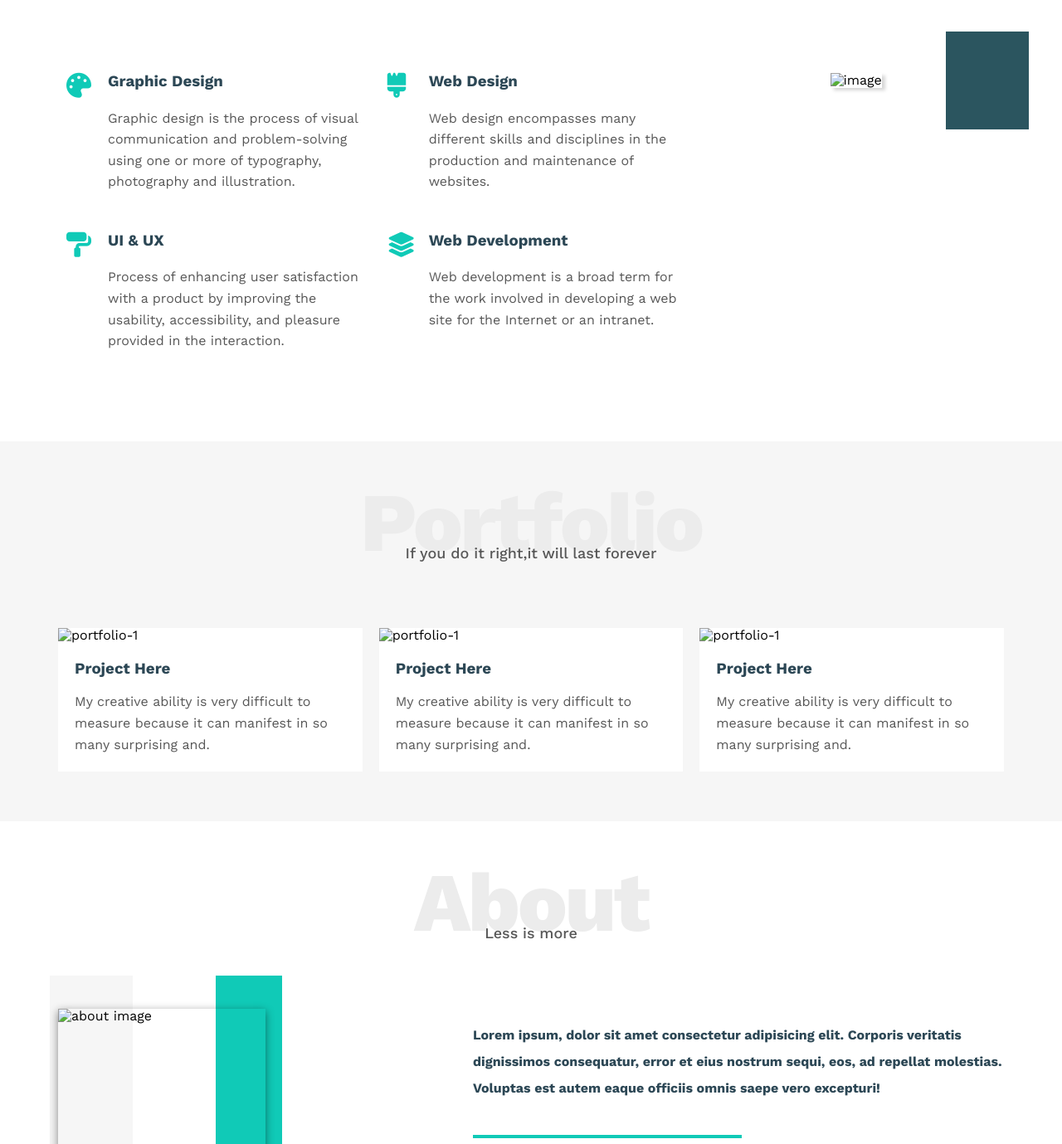
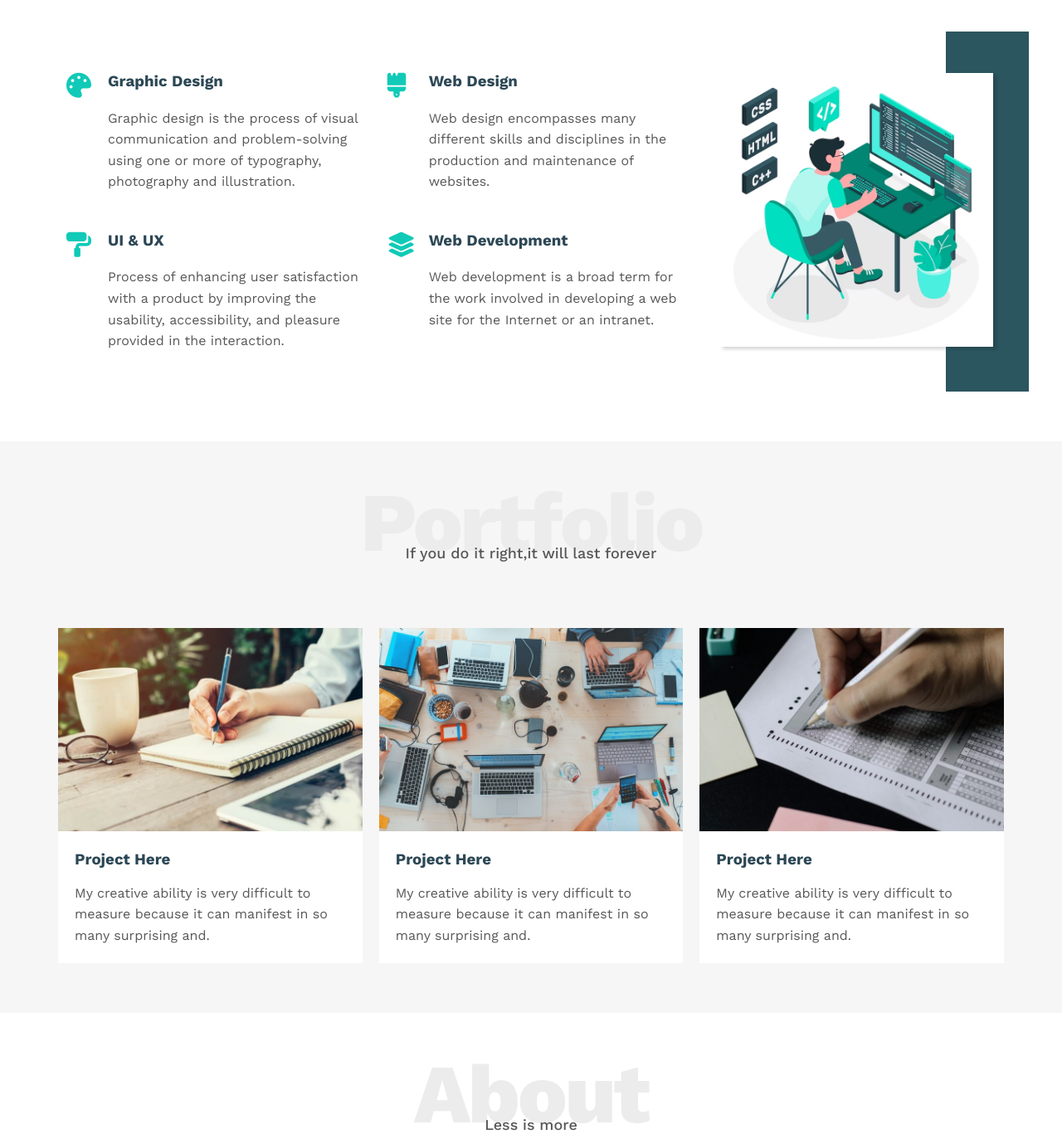
Before and after one commit to Mahmoud-Samaha1/HTML_And_CSS_Template, a plain HTML site: page index.html in a window 1280 px wide. Shown: the part 1303-2682 px from the top of the page at 83% size. Drawn offline with nearby package versions, Linux system fonts and the light colour scheme; the site is published under a folder, as on GitHub Pages, so addresses that start at the root find nothing.

Commit message:
Update index.html
edit photos

```diff
--- a/index.html
+++ b/index.html
@@ -123,7 +123,7 @@
                 </div>
                 <div class="col">
                     <div class="image hide-image">
-                        <img src="/images/programming-concept-illustration_114360-1351.avif" alt="image">
+                        <img src="images/programming-concept-illustration_114360-1351.avif" alt="image">
                     </div>
                 </div>
             </div>
@@ -138,21 +138,21 @@
             <p>If you do it right,it will last forever</p>
             <div class="portfolio-content">
                 <div class="card">
-                    <img src="/images/portfolio-1.jpg" alt="portfolio-1">
+                    <img src="images/portfolio-1.jpg" alt="portfolio-1">
                     <div class="info">
                         <h3>Project Here</h3>
                         <p>My creative ability is very difficult to measure because it can manifest in so many surprising and.</p>
                     </div>
                 </div>
                 <div class="card">
-                    <img src="/images/portfolio-2.jpg" alt="portfolio-1">
+                    <img src="images/portfolio-2.jpg" alt="portfolio-1">
                     <div class="info">
                         <h3>Project Here</h3>
                         <p>My creative ability is very difficult to measure because it can manifest in so many surprising and.</p>
                     </div>
                 </div>
                 <div class="card">
-                    <img src="/images/portfolio-3.jpg" alt="portfolio-1">
+                    <img src="images/portfolio-3.jpg" alt="portfolio-1">
                     <div class="info">
                                             <h3>Project Here</h3>
                                             <p>My creative ability is very difficult to measure because it can manifest in so many surprising and.</p>
@@ -170,7 +170,7 @@
             <p>Less is more</p>
             <div class="about-content">
                 <div class="image">
-                    <img src="/images/about.jpg" alt="about image">
+                    <img src="images/about.jpg" alt="about image">
                 </div>
                 <div class="text">
                     <p>Lorem ipsum, dolor sit amet consectetur adipisicing elit. Corporis veritatis dignissimos consequatur, error et eius
```
